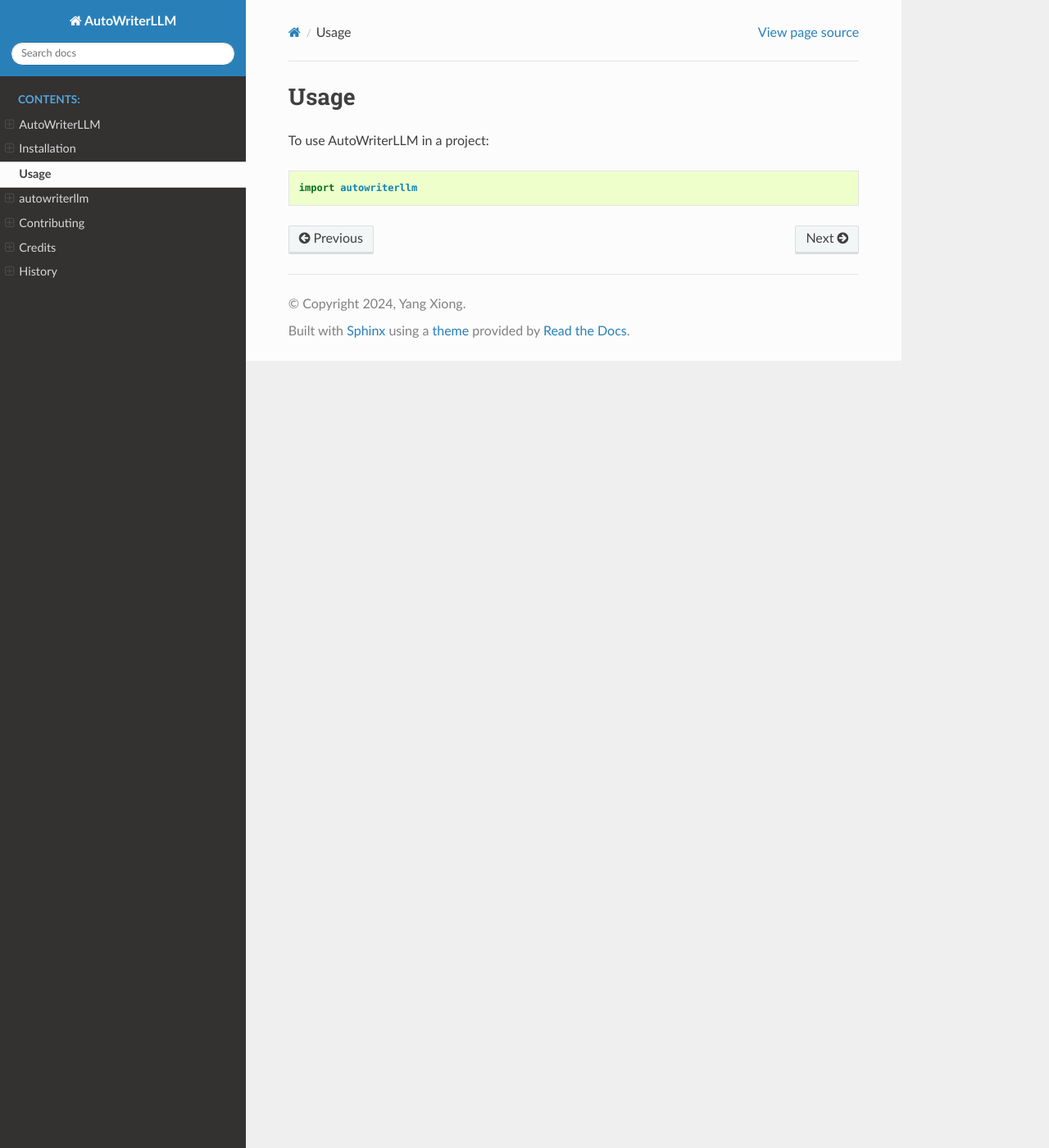
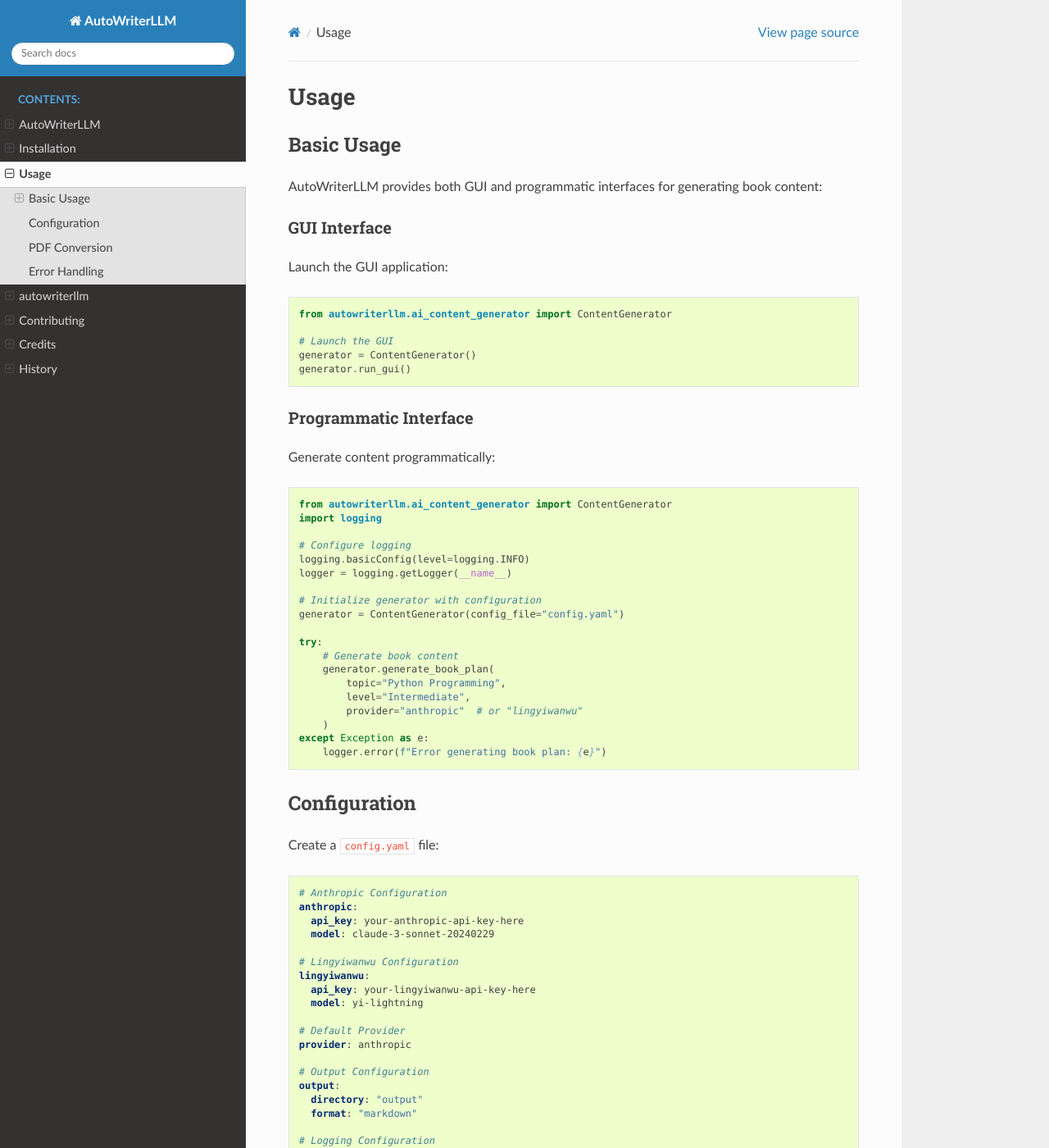
Before and after one commit to supersheepbear/AutoWriterLLM, a Sphinx documentation site: the page built from docs/usage.rst, in a window 1280 px wide and 1400 px high. Shown: the whole window at 82% size. Built offline with Sphinx 7.4.7 and the Read the Docs theme 3.1.0, drawn with Linux system fonts in a browser that asks for light colours; some of the changed text lies outside the part shown.

Commit message:
Update docs

```diff
--- a/docs/usage.rst
+++ b/docs/usage.rst
@@ -2,6 +2,131 @@
 Usage
 =====
 
-To use AutoWriterLLM in a project::
+Basic Usage
+----------
 
-    import autowriterllm
+AutoWriterLLM provides both GUI and programmatic interfaces for generating book content:
+
+GUI Interface
+^^^^^^^^^^^^
+
+Launch the GUI application:
+
+.. code-block:: python
+
+    from autowriterllm.ai_content_generator import ContentGenerator
+
+    # Launch the GUI
+    generator = ContentGenerator()
+    generator.run_gui()
+
+Programmatic Interface
+^^^^^^^^^^^^^^^^^^^^
+
+Generate content programmatically:
+
+.. code-block:: python
+
+    from autowriterllm.ai_content_generator import ContentGenerator
+    import logging
+
+    # Configure logging
+    logging.basicConfig(level=logging.INFO)
+    logger = logging.getLogger(__name__)
+
+    # Initialize generator with configuration
+    generator = ContentGenerator(config_file="config.yaml")
+
+    try:
+        # Generate book content
+        generator.generate_book_plan(
+            topic="Python Programming",
+            level="Intermediate",
+            provider="anthropic"  # or "lingyiwanwu"
+        )
+    except Exception as e:
+        logger.error(f"Error generating book plan: {e}")
+
+Configuration
+------------
+
+Create a ``config.yaml`` file:
+
+.. code-block:: yaml
+
+    # Anthropic Configuration
+    anthropic:
+      api_key: your-anthropic-api-key-here
+      model: claude-3-sonnet-20240229
+
+    # Lingyiwanwu Configuration
+    lingyiwanwu:
+      api_key: your-lingyiwanwu-api-key-here
+      model: yi-lightning
+
+    # Default Provider
+    provider: anthropic
+
+    # Output Configuration
+    output:
+      directory: "output"
+      format: "markdown"
+
+    # Logging Configuration
+    logging:
+      level: "INFO"
+      file: "logs/autowriter.log"
+
+PDF Conversion
+-------------
+
+Convert markdown content to PDF:
+
+.. code-block:: python
+
+    from autowriterllm.markdown_to_pdf_converter import MarkdownToPDFConverter
+
+    converter = MarkdownToPDFConverter()
+
+    # Convert single file
+    converter.convert(
+        input_file="output/chapter-1.md",
+        output_file="output/chapter-1.pdf"
+    )
+
+    # Convert entire book
+    converter.convert_book(
+        toc_file="output/table_of_contents.md",
+        input_dir="output",
+        output_file="output/book.pdf"
+    )
+
+Error Handling
+-------------
+
+The package includes comprehensive error handling and logging:
+
+.. code-block:: python
+
+    import logging
+    from autowriterllm.ai_content_generator import ContentGenerator
+    from pathlib import Path
+
+    # Configure logging
+    log_dir = Path("logs")
+    log_dir.mkdir(exist_ok=True)
+
+    logging.basicConfig(
+        level=logging.DEBUG,
+        format='%(asctime)s - %(name)s - %(levelname)s - %(message)s',
+        handlers=[
+            logging.FileHandler("logs/content_generation.log"),
+            logging.StreamHandler()
+        ]
+    )
+
+    try:
+        generator = ContentGenerator()
+        generator.generate_book_plan(topic="FastAPI Development")
+    except Exception as e:
+        logging.error(f"Book generation failed: {e}")
```
Also changed, not shown: readthedocs.yml (added).
